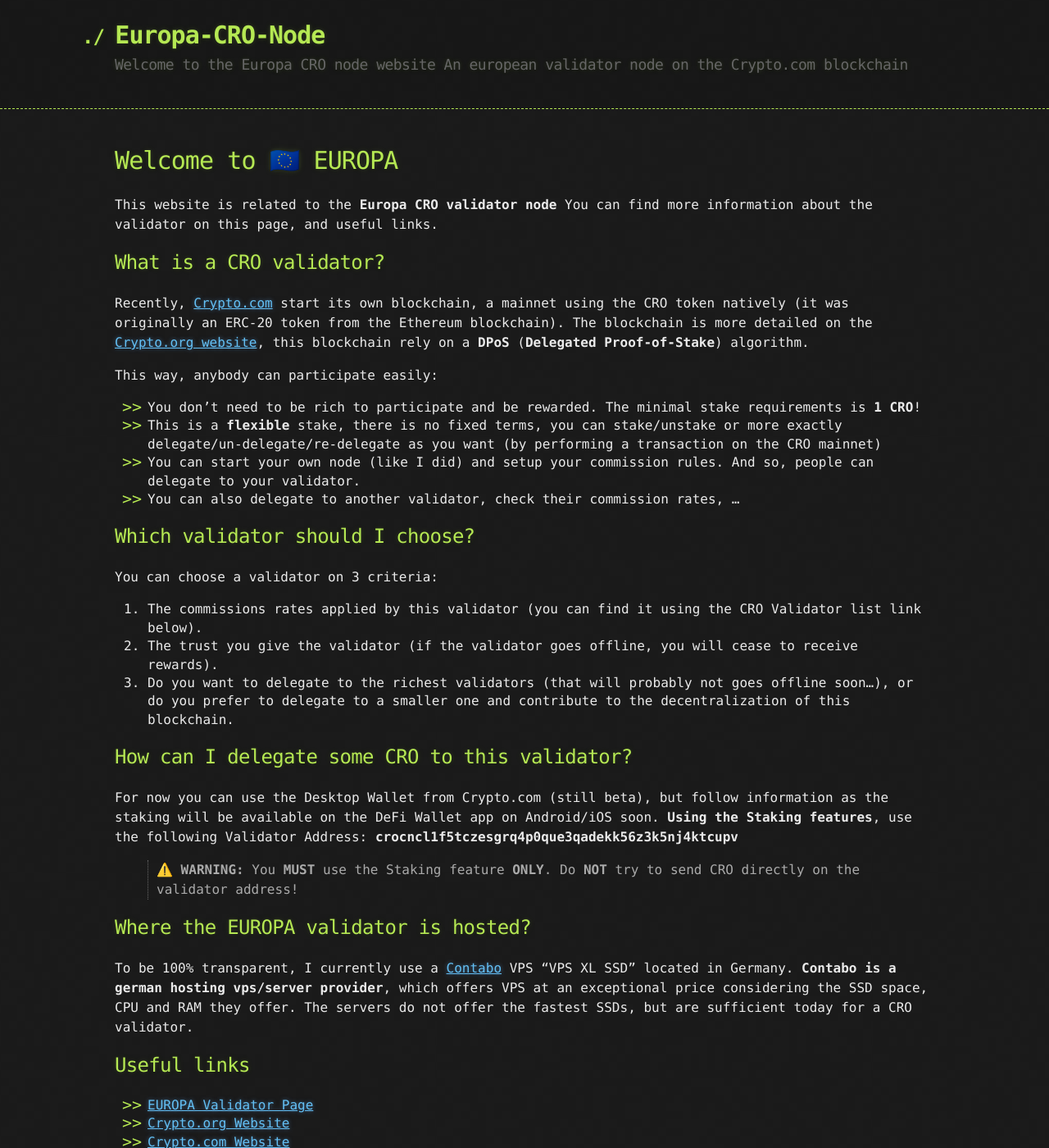
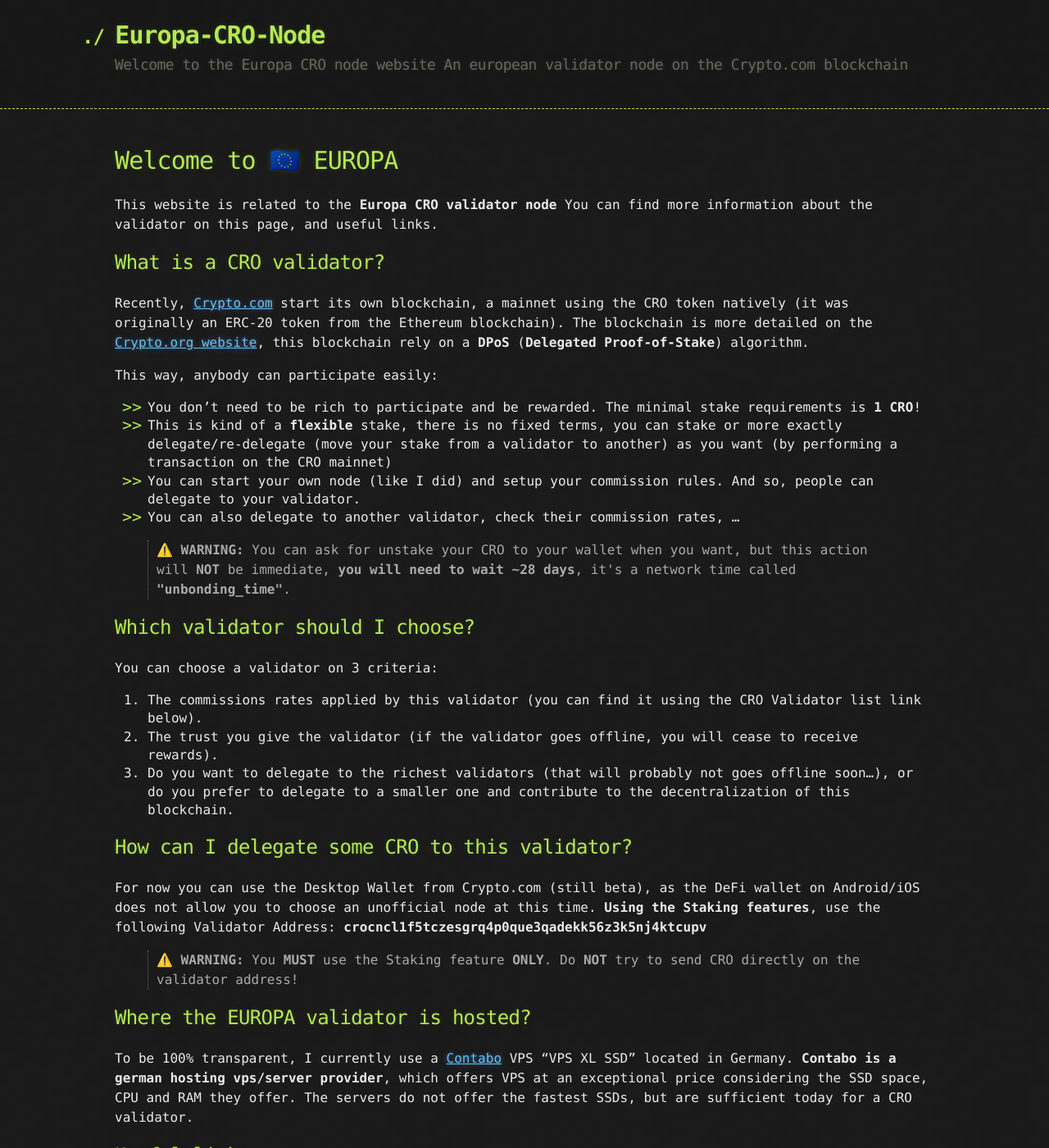
Before and after one commit to DarkCenobyte/europa-cro-node-website, a Jekyll site: the page index.html, which Jekyll copies as it is, in a window 1280 px wide and 1400 px high. Shown: the whole window at 82% size. Built offline with Jekyll 4.4.1, drawn with Linux system fonts in a browser that asks for light colours.

Commit message:
Update index.html

```diff
--- a/index.html
+++ b/index.html
@@ -49,10 +49,14 @@
 <p>This way, anybody can participate easily:</p>
 <ul>
   <li>You don’t need to be rich to participate and be rewarded. The minimal stake requirements is <strong>1 CRO</strong>!</li>
-  <li>This is a <strong>flexible</strong> stake, there is no fixed terms, you can stake/unstake or more exactly delegate/un-delegate/re-delegate as you want (by performing a transaction on the CRO mainnet)</li>
+  <li>This is kind of a <strong>flexible</strong> stake, there is no fixed terms, you can stake or more exactly delegate/re-delegate (move your stake from a validator to another) as you want (by performing a transaction on the CRO mainnet)</li>
   <li>You can start your own node (like I did) and setup your commission rules. And so, people can delegate to your validator.</li>
   <li>You can also delegate to another validator, check their commission rates, …</li>
 </ul>
+<blockquote>
+  <p>⚠️ <strong>WARNING:</strong>
+You can ask for unstake your CRO to your wallet when you want, but this action will <strong>NOT</strong> be immediate, <strong>you will need to wait ~28 days</strong>, it's a network time called <strong>"unbonding_time"</strong>.</p>
+</blockquote>
 
 <h2 id="which-validator-should-i-choose">Which validator should I choose?</h2>
 <p>You can choose a validator on 3 criteria:</p>
@@ -63,7 +67,7 @@
 </ol>
 
 <h2 id="how-can-i-delegate-some-cro-to-this-validator">How can I delegate some CRO to this validator?</h2>
-<p>For now you can use the Desktop Wallet from Crypto.com (still beta), but follow information as the staking will be available on the DeFi Wallet app on Android/iOS soon.
+<p>For now you can use the Desktop Wallet from Crypto.com (still beta), as the DeFi wallet on Android/iOS does not allow you to choose an unofficial node at this time.
 <strong>Using the Staking features</strong>, use the following Validator Address: <strong>crocncl1f5tczesgrq4p0que3qadekk56z3k5nj4ktcupv</strong></p>
 <blockquote>
   <p>⚠️ <strong>WARNING:</strong>
```
